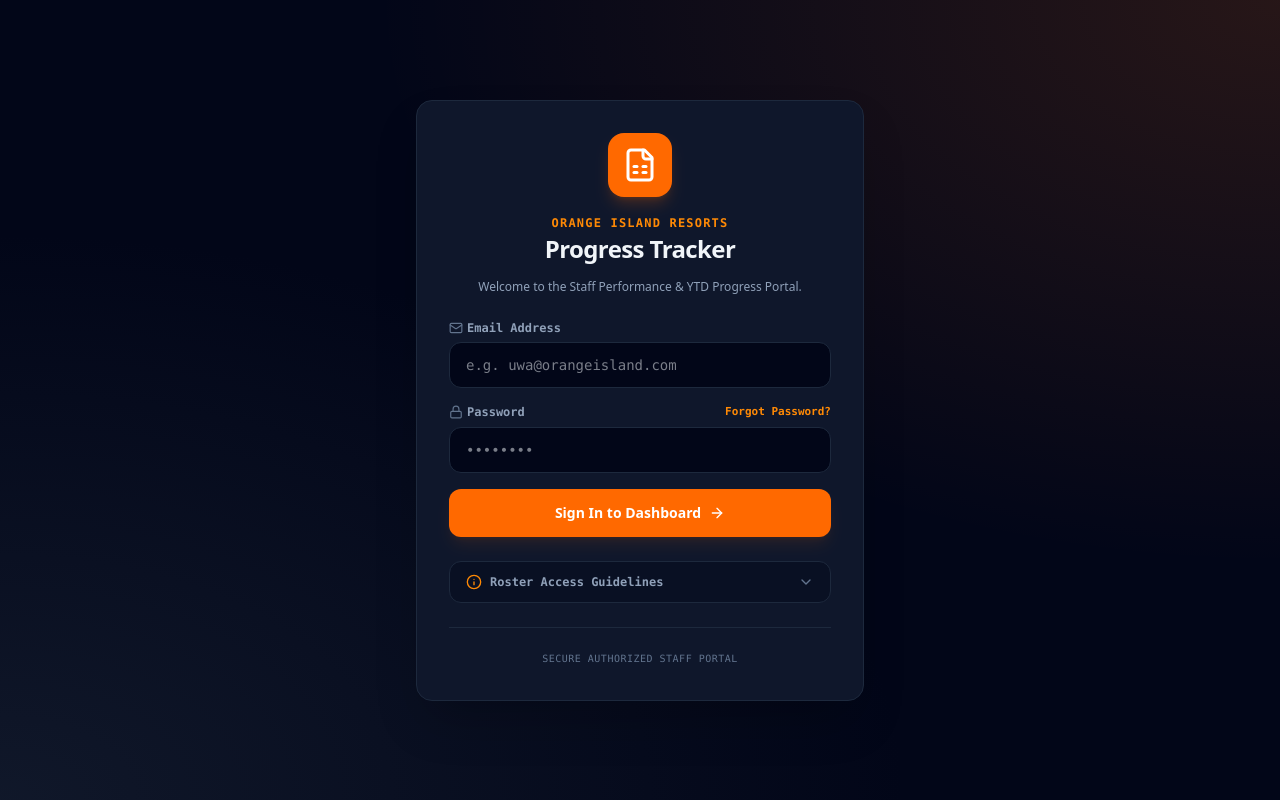
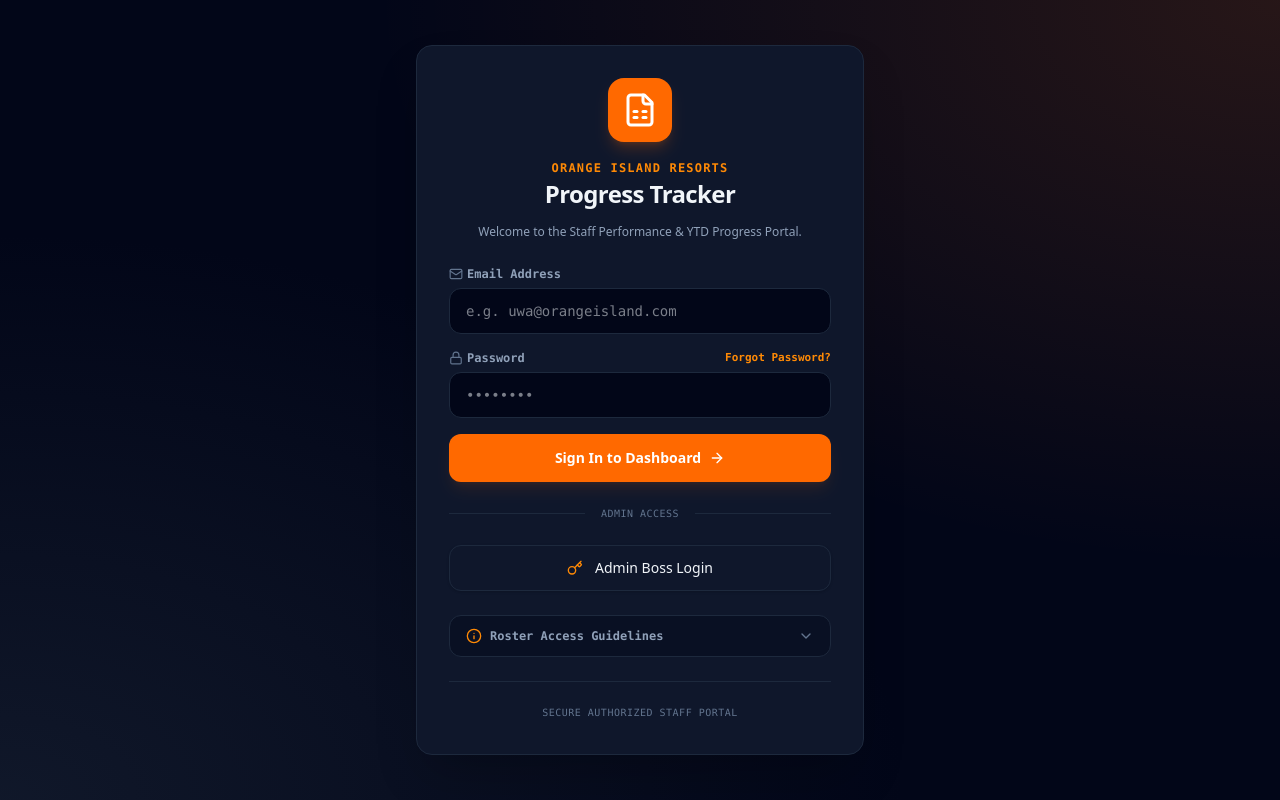
Before and after one commit to oseghale5432/OIMC-PROJECT-REPORT-SOFTWARE, a React (Vite) app: page / in a window 1280 px wide. Built offline with nearby package versions, Linux system fonts and the light colour scheme.

Commit message:
admin login using password

```diff
--- a/src/App.tsx
+++ b/src/App.tsx
@@ -880,6 +880,26 @@ export default function App() {
                 <ArrowRight className="w-4 h-4" />
               </button>
 
+              <div className="relative flex py-2 items-center">
+                <div className="flex-grow border-t border-slate-800"></div>
+                <span className="flex-shrink mx-4 text-slate-500 font-mono text-[10px] tracking-wider uppercase">Admin Access</span>
+                <div className="flex-grow border-t border-slate-800"></div>
+              </div>
+
+              <button
+                type="button"
+                onClick={() => {
+                  setIsResetMode(false);
+                  setAuthError(null);
+                  setLoginEmail('oseghale5432@gmail.com');
+                  setLoginPassword('');
+                }}
+                className="w-full bg-slate-850 hover:bg-slate-800 active:bg-slate-900 text-slate-100 border border-slate-800 hover:border-slate-700 font-sans font-medium py-3 px-4 rounded-xl shadow hover:shadow-lg transition-all flex items-center justify-center space-x-3 text-sm cursor-pointer"
+              >
+                <Key className="w-4 h-4 text-orange-400" />
+                <span>Admin Boss Login</span>
+              </button>
+
             </form>
           )}
 
```
